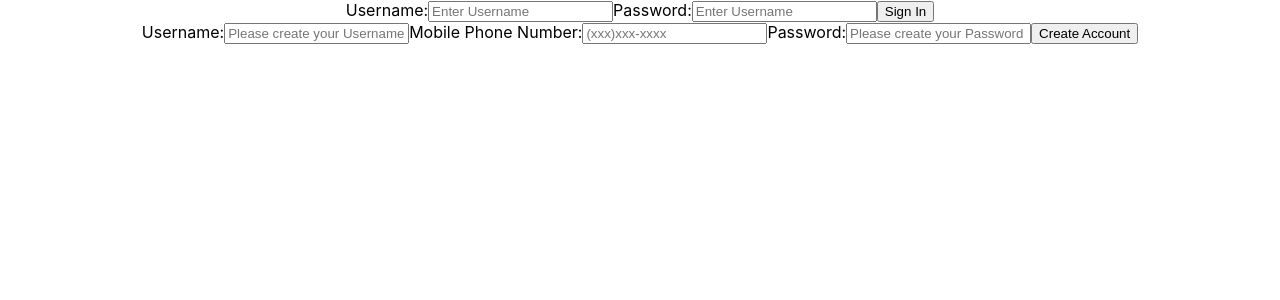
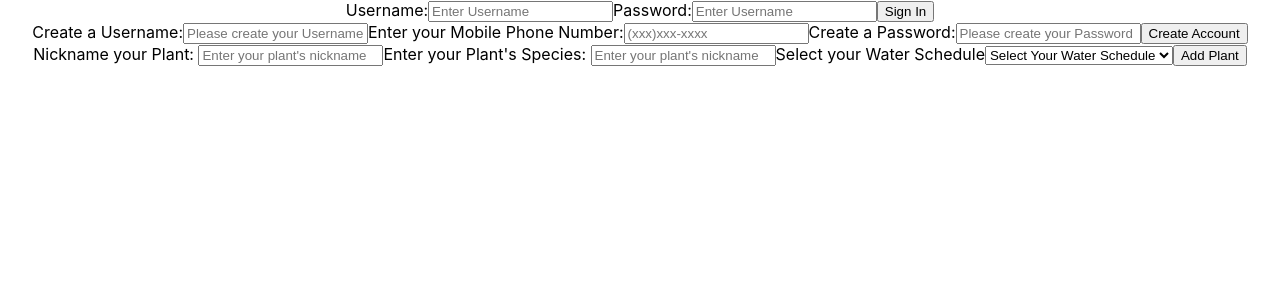
Before and after one commit to water-my-plants-6/front-end, a React (Create React App) app in the folder water-plants/: page / in a window 1280 px wide. Shown: the top 300 px of the page. Built offline with nearby package versions, Linux system fonts and the light colour scheme.

Commit message:
Finshed the Plant Form, as with all of the forms, they will need styling and some adjustments later

```diff
--- a/water-plants/src/App.js
+++ b/water-plants/src/App.js
@@ -1,13 +1,15 @@
 import React from 'react';
 import './App.css';
 import SignUpForm from "./components/SignUpForm";
-import LoginForm from "./components/LoginForm"
+import LoginForm from "./components/LoginForm";
+import PlantForm from "./components/PlantForm";
 
 function App() {
   return (
     <div className="App">
       <LoginForm/>
       <SignUpForm/>
+      <PlantForm/>
     </div>
   );
 }
--- a/water-plants/src/components/PlantForm.js
+++ b/water-plants/src/components/PlantForm.js
@@ -0,0 +1,60 @@
+import React, {useState} from "react";
+
+const PlantForm = props => {
+    const [plant, setPlant] = useState({
+        id: "",
+        nickname:"",
+        species: "",
+        h2oFrequency: ""
+    })
+
+    const changeHandler = (event) => {
+        setPlant({
+            ...plant,
+            [event.target.name] : event.target.value
+        })
+    }
+
+    return(
+        <form onSubmit = {event => {
+            event.preventDefault()
+            props.addPlant(plant)
+
+            setPlant({id: "", nickname:"", species: "", h2oFrequency: ""})
+        }} >
+            <label htmlFor="nickname">Nickname your Plant: </label>
+            <input
+                id="nickname"
+                type="text"
+                name="nickname"
+                placeholder="Enter your plant's nickname"
+                value={plant.nickname}
+                onChange={changeHandler}
+                />
+            <label htmlFor="species">Enter your Plant's Species: </label>
+            <input
+                id="species"
+                type="text"
+                name="species"
+                placeholder="Enter your plant's nickname"
+                value={plant.species}
+                onChange={changeHandler}
+                />
+            <label htmlFor="h2o">Select your Water Schedule</label>
+            <select
+                id="h20"
+                name="h20"
+                value={plant.h2oFrequency}
+                onChange={changeHandler}
+                >
+                <option value="" disabled={true}>Select Your Water Schedule</option>
+                <option value="One">One</option>
+                <option value="Two">Two</option>
+                <option value="Three">Three</option>
+            </select>
+            <button type="submit">Add Plant</button>
+        </form>
+    )
+}
+
+export default PlantForm;
--- a/water-plants/src/components/SignUpForm.js
+++ b/water-plants/src/components/SignUpForm.js
@@ -81,7 +81,7 @@ export default function SignUpForm () {
     return(
         <form onSubmit={formSubmit}>
             <label htmlFor="userName">
-                Username:
+               Create a Username:
             </label>
             <input
                 type="text"
@@ -93,7 +93,7 @@ export default function SignUpForm () {
                 />
                 {errorState.userName.length > 0 ? (<p>{errorState.userName}</p>) : null}
             <label htmlFor="mobileNumber">
-                Mobile Phone Number:
+                Enter your Mobile Phone Number:
             </label>
             <input
                 type="text"
@@ -105,7 +105,7 @@ export default function SignUpForm () {
                 />
                 {errorState.mobilePhone.length > 0 ? (<p>{errorState.mobilePhone}</p>) : null}
             <label htmlFor="password">
-                Password:
+               Create a Password:
             </label>
             <input
                 type="text"
@@ -116,7 +116,7 @@ export default function SignUpForm () {
                 placeholder="Please create your Password"
                 />
                 {errorState.password.length > 0 ? (<p>{errorState.password}</p>) : null}
-            <button disabled={buttonDisabled}>Create  Account</button>
+            <button disabled={buttonDisabled}>Create Account</button>
         </form>
     )
 }
```
